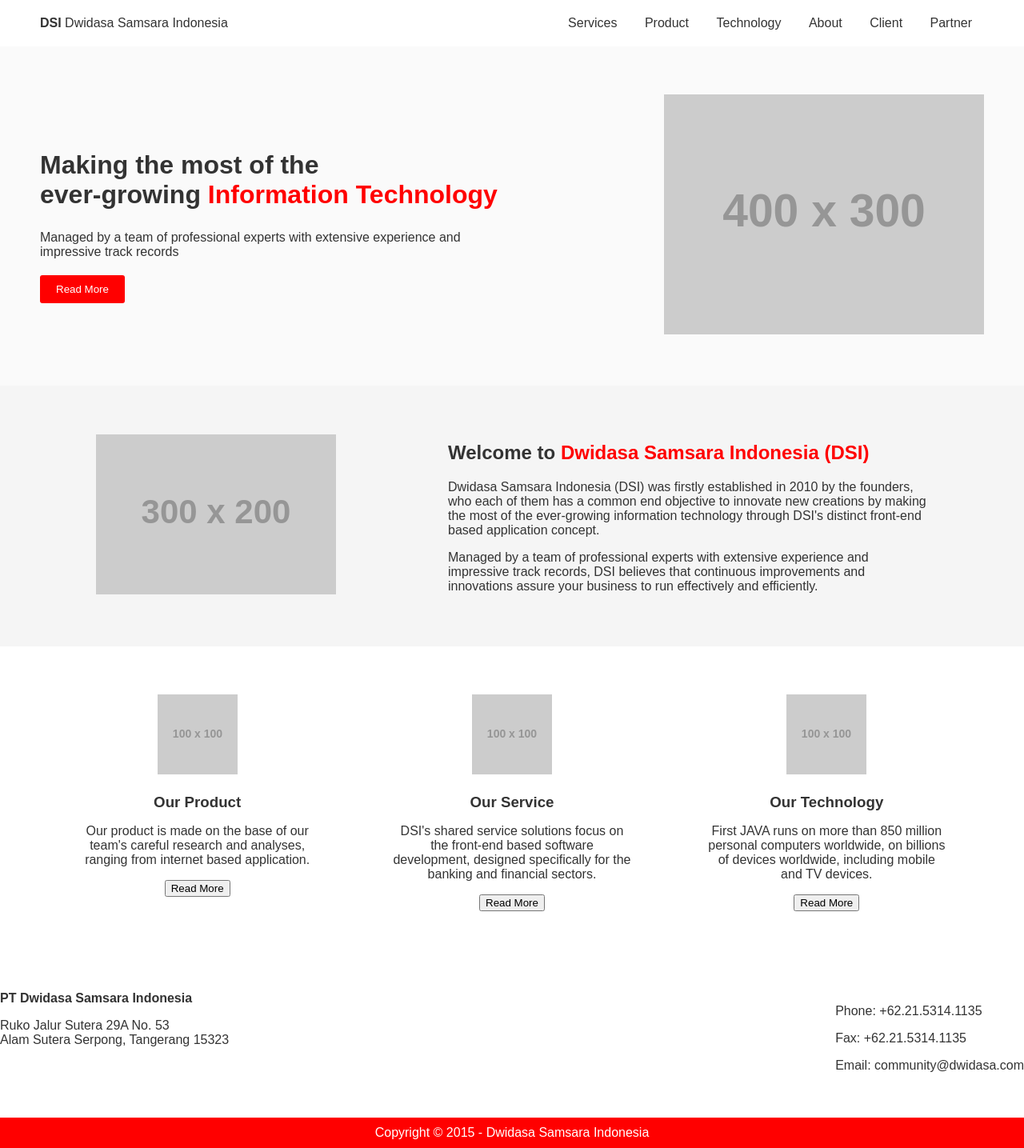
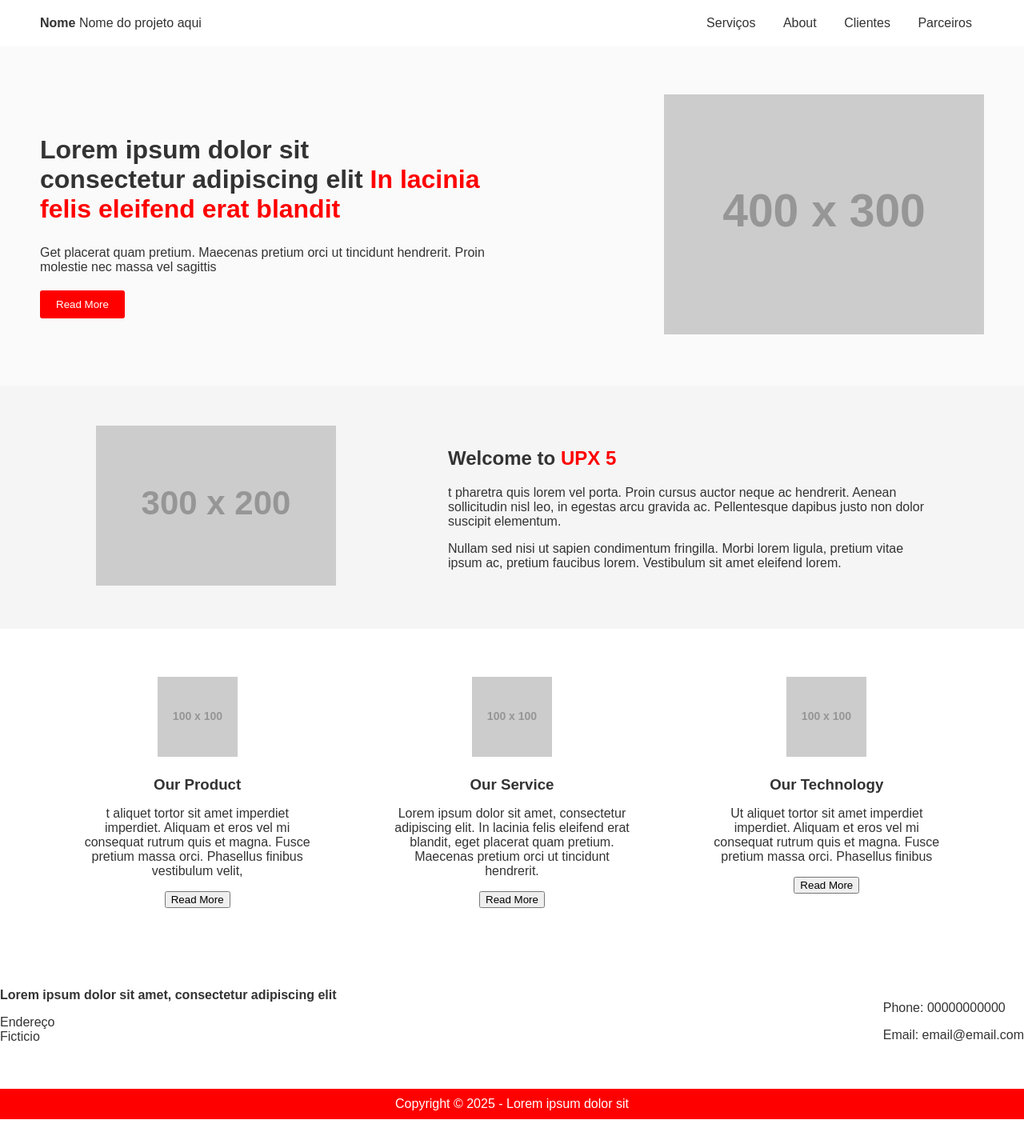
Before and after one commit to beatavernaro/UPX5LandingPage, a plain HTML site: page index.html in a window 1280 px wide. Shown: the whole page at 80% size. After the commit the page ends 1399 px from the top, so only its background shows below. Drawn offline with Linux system fonts and the light colour scheme; placeholder pictures from the web are drawn by us.

Commit message:
Adicionando textos

```diff
--- a/index.html
+++ b/index.html
@@ -5,26 +5,24 @@
     <meta charset="UTF-8">
     <meta name="viewport" content="width=device-width, initial-scale=1.0">
     <meta http-equiv="X-UA-Compatible" content="ie=edge">
-    <title>Dwidasa Samsara Indonesia</title>
+    <title>UPX5</title>
     <link rel="stylesheet" href="style.css">
 </head>
 
 <body>
     <header>
-        <div><strong>DSI</strong> Dwidasa Samsara Indonesia</div>
+        <div><strong>Nome</strong> Nome do projeto aqui</div>
         <nav>
-            <a href="#">Services</a>
-            <a href="#">Product</a>
-            <a href="#">Technology</a>
+            <a href="#">Serviços</a>
             <a href="#">About</a>
-            <a href="#">Client</a>
-            <a href="#">Partner</a>
+            <a href="#">Clientes</a>
+            <a href="#">Parceiros</a>
         </nav>
     </header>
     <section class="hero">
         <div class="hero-text">
-            <h1>Making the most of the <br> ever-growing <span>Information Technology</span></h1>
-            <p>Managed by a team of professional experts with extensive experience and impressive track records</p>
+            <h1>Lorem ipsum dolor sit <br> consectetur adipiscing elit <span>In lacinia felis eleifend erat blandit</span></h1>
+            <p>Get placerat quam pretium. Maecenas pretium orci ut tincidunt hendrerit. Proin molestie nec massa vel sagittis</p>
             <button>Read More</button>
         </div>
         <div class="hero-image">
@@ -36,51 +34,48 @@
             <img src="https://via.placeholder.com/300x200" alt="Section Image Placeholder">
         </div>
         <div class="section-text">
-            <h2>Welcome to <span>Dwidasa Samsara Indonesia (DSI)</span></h2>
-            <p>Dwidasa Samsara Indonesia (DSI) was firstly established in 2010 by the founders, who each of them has a
-                common end objective to innovate new creations by making the most of the ever-growing information
-                technology through DSI's distinct front-end based application concept.</p>
-            <p>Managed by a team of professional experts with extensive experience and impressive track records, DSI
-                believes that continuous improvements and innovations assure your business to run effectively and
-                efficiently.</p>
+            <h2>Welcome to <span>UPX 5</span></h2>
+            <p>t pharetra quis lorem vel porta. Proin cursus auctor neque ac hendrerit. Aenean sollicitudin nisl leo, in egestas arcu
+            gravida ac. Pellentesque dapibus justo non dolor suscipit elementum.</p>
+            <p>Nullam sed nisi ut sapien condimentum fringilla. Morbi lorem ligula, pretium vitae ipsum ac, pretium faucibus lorem.
+            Vestibulum sit amet eleifend lorem.</p>
         </div>
     </section>
     <section class="products">
         <div class="product-item">
             <img src="https://via.placeholder.com/100x100" alt="Product Placeholder">
             <h3>Our Product</h3>
-            <p>Our product is made on the base of our team's careful research and analyses, ranging from internet based
-                application.</p>
+            <p>t aliquet tortor sit amet imperdiet imperdiet. Aliquam et eros vel mi consequat rutrum quis et magna. Fusce pretium
+            massa orci. Phasellus finibus vestibulum velit,</p>
             <button>Read More</button>
         </div>
         <div class="product-item">
             <img src="https://via.placeholder.com/100x100" alt="Service Placeholder">
             <h3>Our Service</h3>
-            <p>DSI's shared service solutions focus on the front-end based software development, designed specifically
-                for the banking and financial sectors.</p>
+            <p>Lorem ipsum dolor sit amet, consectetur adipiscing elit. In lacinia felis eleifend erat blandit, eget placerat quam
+            pretium. Maecenas pretium orci ut tincidunt hendrerit.</p>
             <button>Read More</button>
         </div>
         <div class="product-item">
             <img src="https://via.placeholder.com/100x100" alt="Technology Placeholder">
             <h3>Our Technology</h3>
-            <p>First JAVA runs on more than 850 million personal computers worldwide, on billions of devices worldwide,
-                including mobile and TV devices.</p>
+            <p>Ut aliquet tortor sit amet imperdiet imperdiet. Aliquam et eros vel mi consequat rutrum quis et magna. Fusce pretium
+            massa orci. Phasellus finibus</p>
             <button>Read More</button>
         </div>
     </section>
     <footer>
         <div class="left">
-            <strong>PT Dwidasa Samsara Indonesia</strong>
-            <p>Ruko Jalur Sutera 29A No. 53<br>Alam Sutera Serpong, Tangerang 15323</p>
+            <strong>Lorem ipsum dolor sit amet, consectetur adipiscing elit</strong>
+            <p>Endereço<br>Ficticio</p>
         </div>
         <div class="contact">
-            <p>Phone: +62.21.5314.1135</p>
-            <p>Fax: +62.21.5314.1135</p>
-            <p>Email: community@dwidasa.com</p>
+            <p>Phone: 00000000000</p>
+            <p>Email: email@email.com</p>
         </div>
     </footer>
     <div class="copyright">
-        Copyright © 2015 - Dwidasa Samsara Indonesia
+        Copyright © 2025 - Lorem ipsum dolor sit
     </div>
 </body>
 
```
